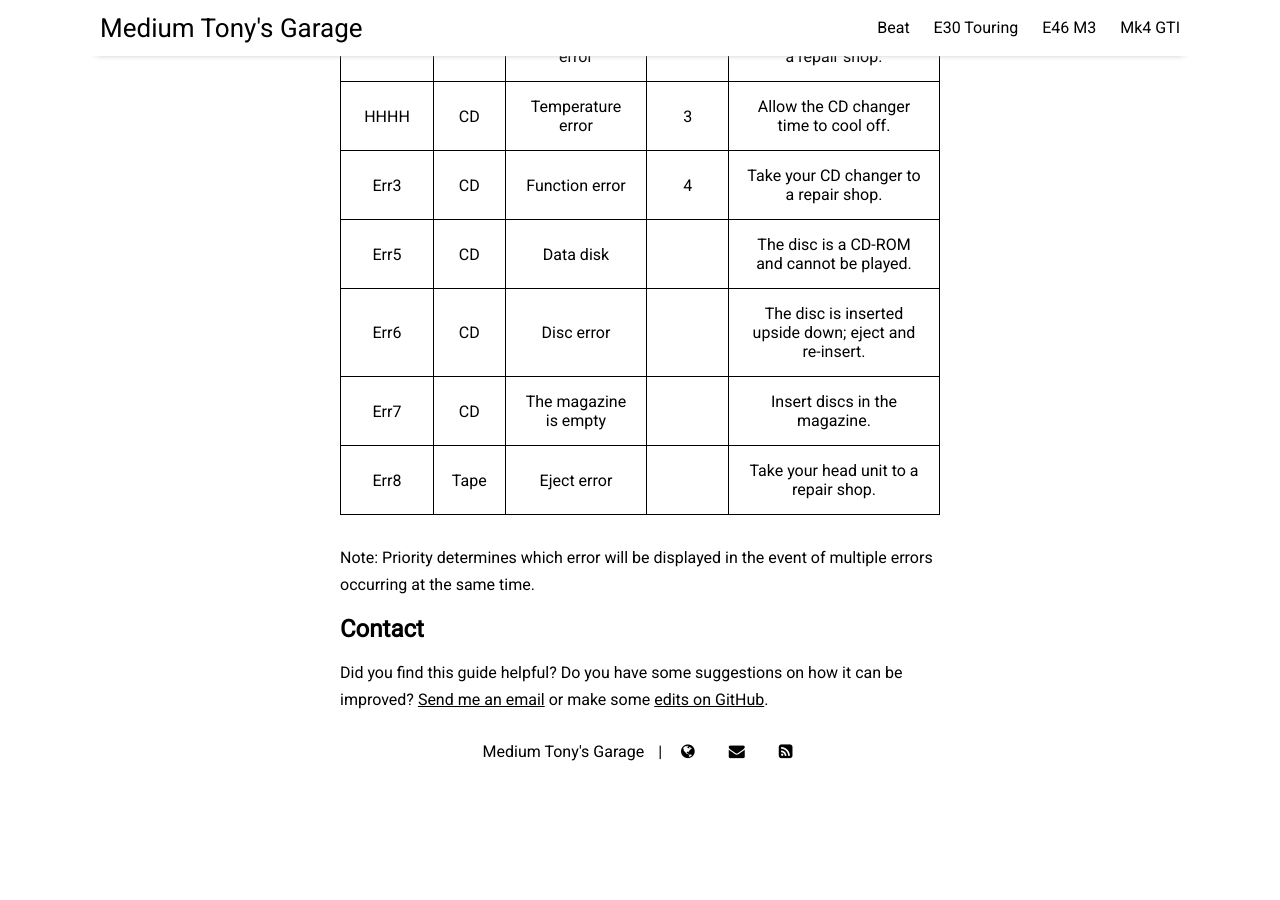
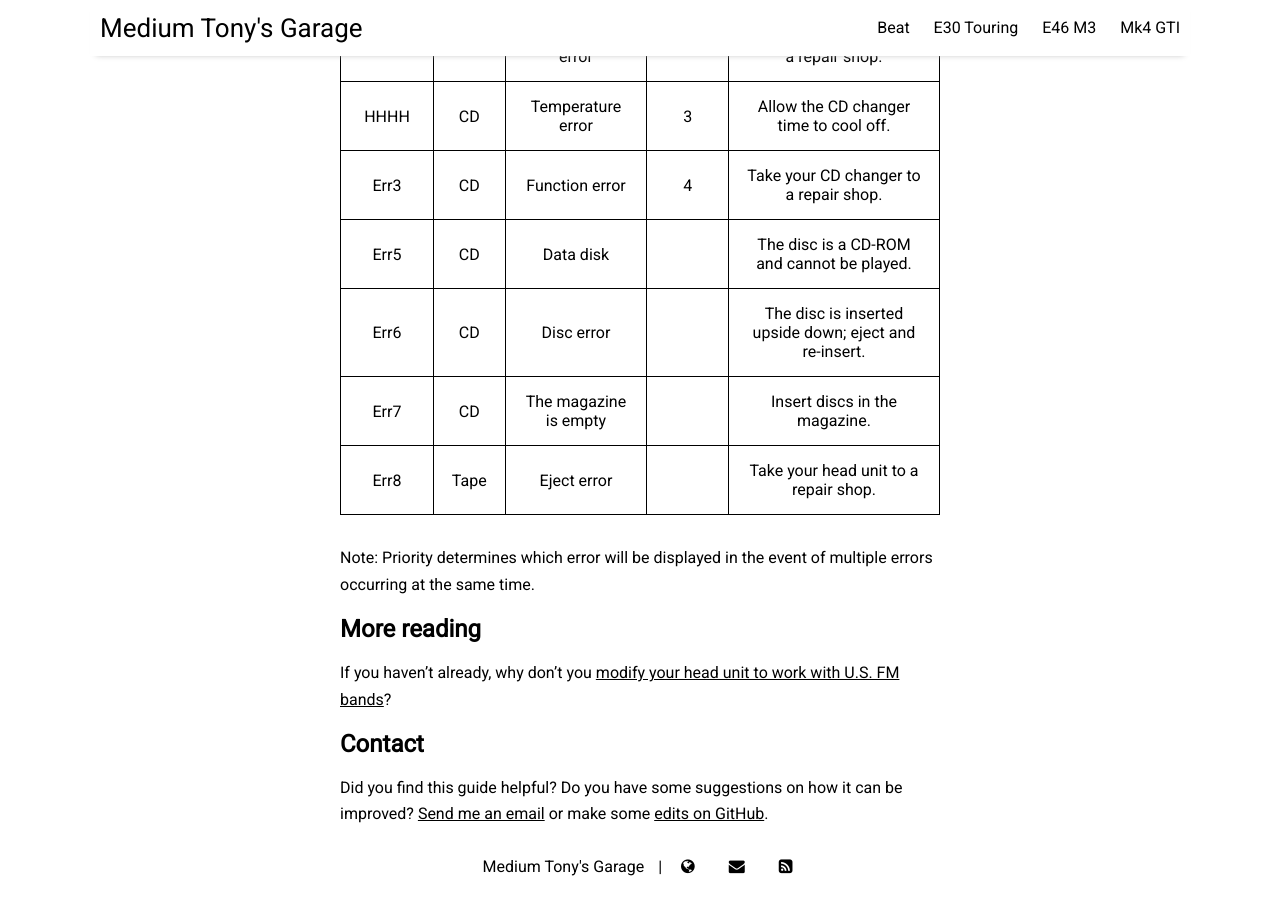
Before and after one commit to prestia/mediumtonys, a Jekyll site: the page built from _posts/2023-9-6-using-the-gathers-radio.md, in a window 1280 px wide and 900 px high, scrolled down 6059 px. Built offline with Jekyll 4.4.1, drawn with Linux system fonts in a browser that asks for light colours; nearby versions of some CDN libraries; before the commit the page ends 6844 px from its top, so only the background shows below that.

Commit message:
update post on gathers radio

```diff
--- a/_posts/2023-9-6-using-the-gathers-radio.md
+++ b/_posts/2023-9-6-using-the-gathers-radio.md
@@ -128,5 +128,9 @@ Press the `repeat button` to illuminate the `repeat display` and continuously pl
 
 Note: Priority determines which error will be displayed in the event of multiple errors occurring at the same time.
 
+## More reading
+
+If you haven't already, why don't you [modify your head unit to work with U.S. FM bands](./beat-fm-band-expander)?
+
 ## Contact
 Did you find this guide helpful? Do you have some suggestions on how it can be improved? [Send me an email](mailto:tony@mediumtonysgarage.com) or make some [edits on GitHub](https://github.com/prestia/mediumtonys/blob/main/_posts/2023-9-6-using-the-gathers-radio.md).
```
